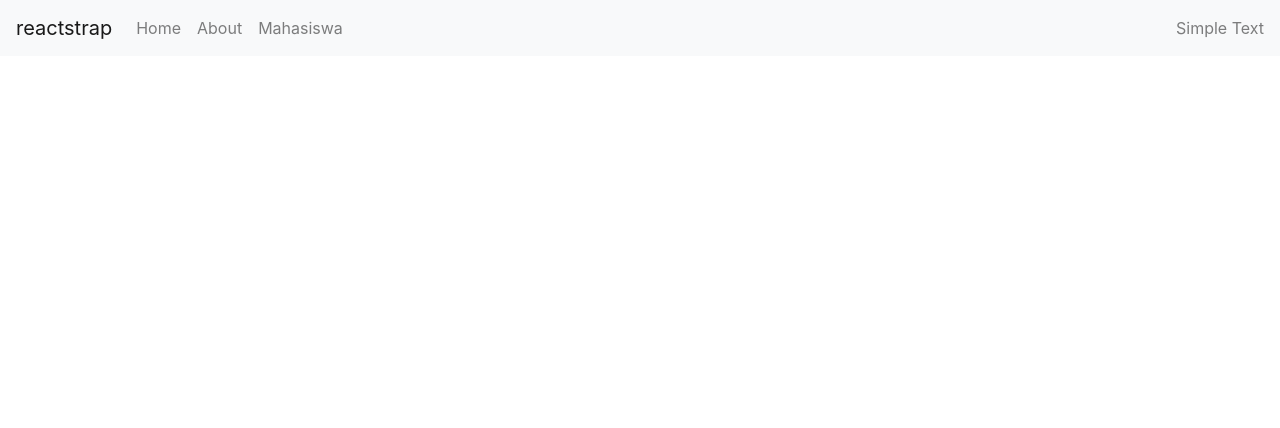
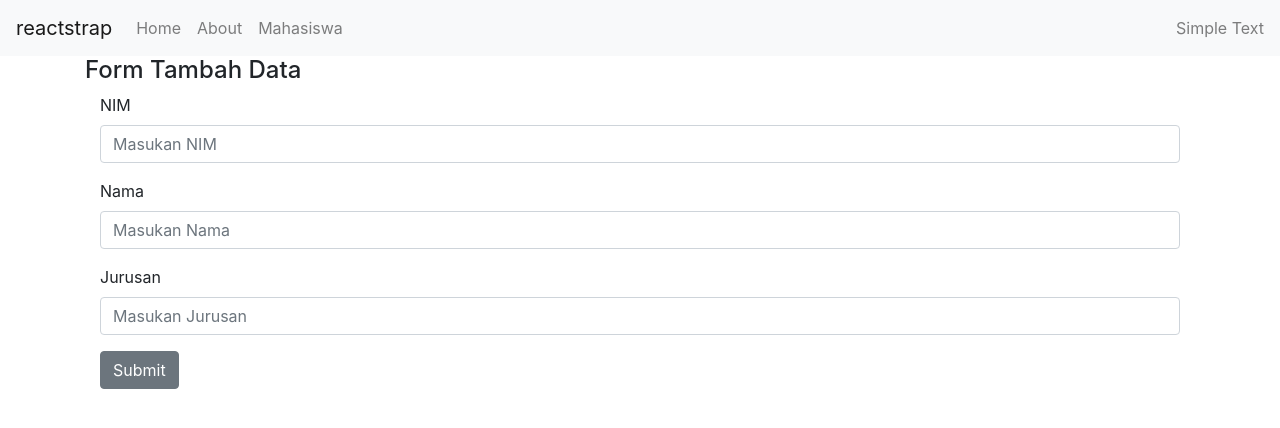
Before and after one commit to merchy026/myapp, a React (Create React App) app in the folder latihanreact/: page /mahasiswa/tambah in a window 1280 px wide. Shown: the top 428 px of the page. Built offline with nearby package versions, Linux system fonts and the light colour scheme.

Commit message:
POST data REST API pada React.Js

```diff
--- a/latihanreact/src/App.js
+++ b/latihanreact/src/App.js
@@ -7,6 +7,7 @@ import About from './Comonent/Fungsional/AboutComp';
 import { Form } from 'reactstrap';
 //import DetailComp from './Comonent/Fungsional/DetailComp';
 import LisComp from './Comonent/Class/ListComp';
+import TambahComp from './Comonent/Class/Tambah';
 
 //import Home from './Comonent/Fungsional/Home';
 //import Beranda from './Comonent/Class/Beranda';
@@ -20,6 +21,7 @@ const App = () => {
         <Route exact path="/" component={HomePage} />
         <Route exact path="/about" component={About} />
         <Route exact path="/mahasiswa" component={LisComp} />
+        <Route exact path="/mahasiswa/tambah" component={TambahComp} />
        {/* <Route exact path="/detail/:id" component={DetailComp} /> */}
 
       </Switch>
--- a/latihanreact/src/Comonent/Class/ListComp.jsx
+++ b/latihanreact/src/Comonent/Class/ListComp.jsx
@@ -28,8 +28,9 @@ class LisComp extends PureComponent {
         return (
             <Container>
                 <h2>Data Mahasiswa</h2>
+                <NavLink href="/mahasiswa/tambah"><Button color="success">Tambah Data</Button></NavLink>
                 <hr />
-                <Table className="table-border">
+                <Table className="table-bordered">
                     <thead>
                         <tr>
                             <th>NIM</th>
--- /dev/null
+++ b/latihanreact/src/Comonent/Class/Tambah.jsx
@@ -0,0 +1,98 @@
+import React, { PureComponent } from 'react'
+import axios from 'axios'
+import { Container, Col, Row, Form, FormGroup, Alert, Label, Input, Button } from 'reactstrap'
+import { Link } from 'react-router-dom'
+
+const api = 'http://localhost:3001'
+
+class TambahComp extends PureComponent {
+    constructor(props) {
+        super(props)
+
+        this.state = {
+            nim: '',
+            nama: '',
+            jurusan: '',
+            response: '',
+            display:'none'
+
+        }
+    }
+
+    handleChange = (e) => {
+        this.setState({ [e.target.name]: e.target.value })
+    }
+
+    Addmahasiswa = () => {
+        axios.post(api + '/tambah', {
+            nim: this.state.nim,
+            nama: this.state.nama,
+            jurusan: this.state.jurusan
+        }).then(json =>{
+            if(json.data.state === 200) {
+                this.setState({
+                    response: json.data.values,
+                    display: 'block'
+                })
+            }else {
+                this.setState({
+                    response: json.data.values,
+                    display: 'block'
+                })
+            }
+        })
+    }
+
+
+
+    render() {
+        return (
+            <Container>
+                <h4>Form Tambah Data</h4>
+                <Alert color="success" style={{display: this.state.display}}>
+                    {this.state.response }
+
+                </Alert>
+                <Form className="form">
+                    <Col>
+                        <Label>NIM</Label>
+                        <FormGroup>
+                            <Row>
+                                <Col>
+                                    <Input type="text" name="nim" value={this.state.nim} onChange={this.handleChange} placeholder="Masukan NIM" />
+                                </Col>
+                            </Row>
+                        </FormGroup>
+                        <Label>Nama</Label>
+                        <FormGroup>
+                            <Row>
+                                <Col>
+                                    <Input type="text" name="nama" value={this.state.nama} onChange={this.handleChange} placeholder="Masukan Nama" />
+                                </Col>
+                            </Row>
+                        </FormGroup>
+                        <Label>Jurusan</Label>
+                        <FormGroup>
+                            <Row>
+                                <Col>
+                                    <Input type="text" name="jurusan" value={this.state.jurusan} onChange={this.handleChange} placeholder="Masukan Jurusan" />
+                                </Col>
+                            </Row>
+                        </FormGroup>
+
+                        <FormGroup>
+                            <Row>
+                                <Col>
+                                    <Button type="button" onClick={this.Addmahasiswa}>Submit</Button>
+                                </Col>
+                            </Row>
+                        </FormGroup>
+                    </Col>
+                </Form>
+            </Container>
+
+        )
+    }
+}
+
+export default TambahComp
```
